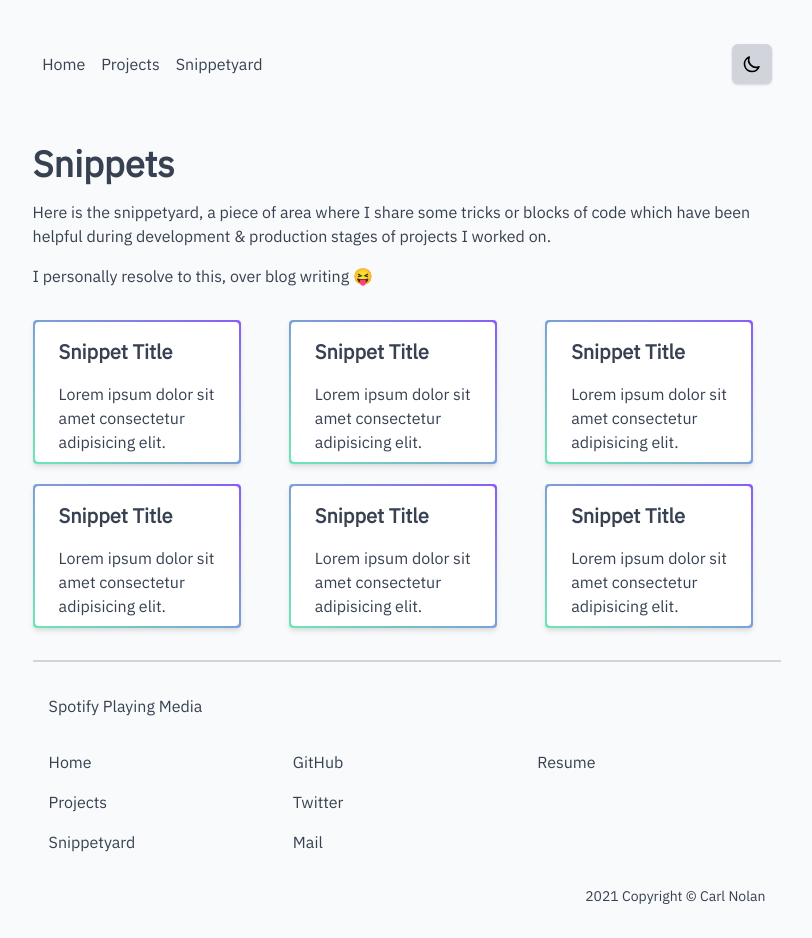
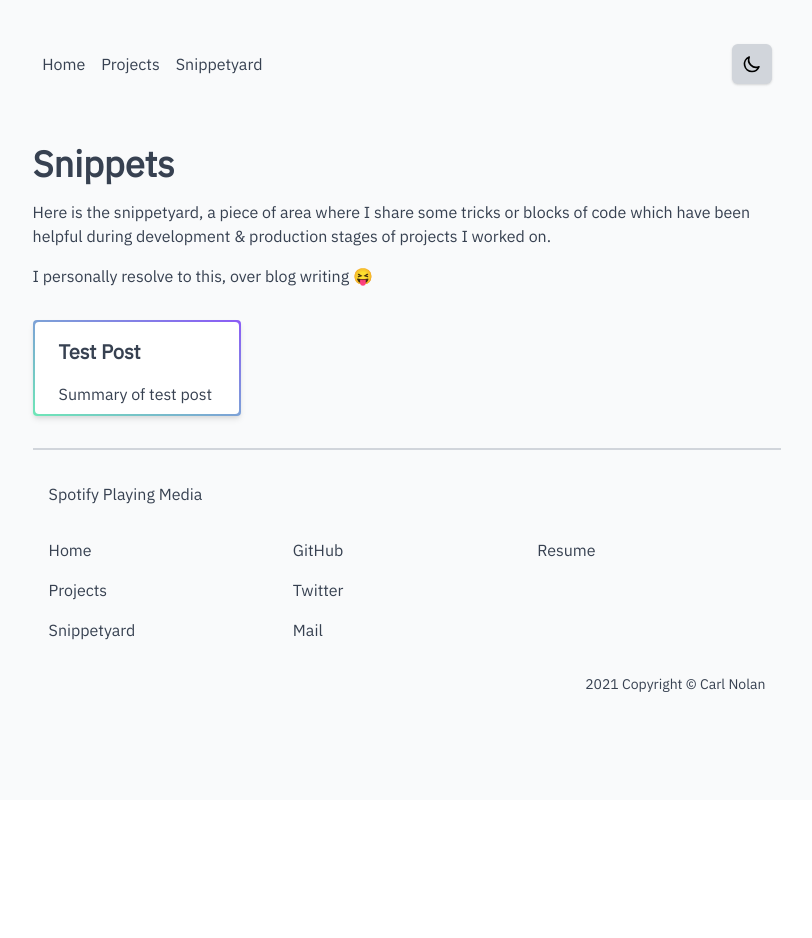
Before and after one commit to cvrlnolan/carlnolan.me, a Next.js app: page /snippets in a window 1280 px wide. Shown: the whole page, without its empty margins (233-1045 px from the left). After the commit the page ends 800 px from the top, so only its background shows below. Built offline with nearby package versions, Linux system fonts and the light colour scheme.

Commit message:
next-mdx-remote setup for Snippets

```diff
--- a/components/projects/projectsPage.tsx
+++ b/components/projects/projectsPage.tsx
@@ -11,8 +11,8 @@ const ProjectsPage = () => {
           Projects
         </p>
         <p className="text-gray-700 dark:text-gray-300">
-          Welcome to my project gallery where I showcase hobby & experimental
-          projects with regards to my skill set.
+          Welcome to my open-source project gallery where I showcase hobby &
+          experimental projects with regards to my skill set.
         </p>
       </div>
       <div className="grid w-full grid-cols-1 md:grid-cols-2 lg:grid-cols-3 gap-5">
--- /dev/null
+++ b/components/snippets/mdxComponents.tsx
@@ -0,0 +1,7 @@
+import React from "react";
+
+const MDXComponents = {
+  h1: (props: any) => <p className="text-4xl tracking-tight" {...props} />,
+};
+
+export default MDXComponents;
--- a/components/snippets/snippetCard.tsx
+++ b/components/snippets/snippetCard.tsx
@@ -1,22 +1,32 @@
 import React from "react";
+import Link from "next/link";
 
-const SnippetCard = () => {
+type Props = {
+  title: string;
+  publishedAt: string;
+  summary: string;
+  slug: string;
+};
+
+const SnippetCard = (props: Props) => {
   return (
     <>
-      <div className="w-full md:w-52 rounded shadow-md p-0.5 bg-gradient-to-tr from-green-300 to-purple-500">
+      <Link href={`/snippets/${props.slug}`} passHref>
+        <div className="w-full md:w-52 rounded shadow-md p-0.5 bg-gradient-to-tr from-green-300 to-purple-500 cursor-pointer transform motion-safe:hover:scale-110 transition-transform duration-150">
           <div className="flex-col h-full bg-white dark:bg-gray-800 overflow-hidden rounded">
             <div className="px-6 py-4">
               <div className="font-bold text-xl text-gray-700 dark:text-gray-300">
-              Snippet Title
+                {props.title}
               </div>
             </div>
             <div className="flex flex-wrap px-6 pb-2">
               <p className="text-gray-700 dark:text-gray-300">
-              Lorem ipsum dolor sit amet consectetur adipisicing elit.
+                {props.summary}
               </p>
             </div>
           </div>
         </div>
+      </Link>
     </>
   );
 };
--- a/components/snippets/snippetsPage.tsx
+++ b/components/snippets/snippetsPage.tsx
@@ -1,7 +1,24 @@
 import React from "react";
 import SnippetCard from "@/components/snippets/snippetCard";
 
-const SnippetsPage = () => {
+type Data = {
+  title: string;
+  publishedAt: string;
+  summary: string;
+  slug: string;
+};
+
+type BlogProps = {
+  content: string;
+  data: Data;
+  filePath: string;
+};
+
+type Props = {
+  posts: BlogProps[];
+};
+
+const SnippetsPage = (props: Props) => {
   return (
     <>
       <div className="block w-full my-8 space-y-4">
@@ -18,8 +35,17 @@ const SnippetsPage = () => {
         </p>
       </div>
       <div className="grid w-full grid-cols-1 md:grid-cols-2 lg:grid-cols-3 gap-5">
-        {[...Array(6)].map((e: any, i: number) => (
+        {/* {[...Array(6)].map((e: any, i: number) => (
           <SnippetCard key={i} />
+        ))} */}
+        {props.posts.map((post: BlogProps) => (
+          <SnippetCard
+            key={post.data.title}
+            title={post.data.title}
+            publishedAt={post.data.publishedAt}
+            summary={post.data.summary}
+            slug={post.data.slug}
+          />
         ))}
       </div>
     </>
--- /dev/null
+++ b/data/snippets/test-post.mdx
@@ -0,0 +1,16 @@
+---
+title: "Test Post"
+publishedAt: "2021-12-01"
+summary: "Summary of test post"
+slug: "test-post"
+---
+
+# Test Post
+
+### There's no part of that sentence I didn't like!
+
+So, how 'bout them Knicks? Spare me your space age technobabble, Attila the Hun! All I want is to be a monkey of moderate intelligence who wears a suit… that's why I'm transferring to business school!
+
+- You lived before you met me?!
+- Eeeee! Now say "nuclear wessels"!
+- Uh, is the puppy mechanical in any way?
--- /dev/null
+++ b/layouts/snippetLayout.tsx
@@ -0,0 +1,12 @@
+import React from "react";
+import Navbar from "@/components/navbar";
+
+const SnippetLayout = ({ children }: any) => {
+  return (
+    <>
+      <Navbar>{children}</Navbar>
+    </>
+  );
+};
+
+export default SnippetLayout;
--- /dev/null
+++ b/lib/getMDX.ts
@@ -0,0 +1,31 @@
+import fs from "fs";
+import path from "path";
+import matter from "gray-matter";
+import { serialize } from "next-mdx-remote/serialize";
+
+export const root = process.cwd();
+
+export async function getFiles(type: string) {
+  return fs.readdirSync(path.join(root, "data", type));
+}
+
+export async function getFileBySlug(type: string, slug: string) {
+  const source = slug
+    ? fs.readFileSync(path.join(root, "data", type, `${slug}.mdx`), "utf-8")
+    : fs.readFileSync(path.join(root, "data", `${type}.mdx`), "utf-8");
+  const { data, content } = matter(source);
+  const mdxSource = await serialize(content, {
+    mdxOptions: {
+      remarkPlugins: [],
+      rehypePlugins: [],
+    },
+    scope: data,
+  });
+  return {
+    mdxSource,
+    frontMatter: {
+      slug: slug || null,
+      ...data,
+    },
+  };
+}
--- a/package.json
+++ b/package.json
@@ -9,7 +9,9 @@
   },
   "dependencies": {
     "@heroicons/react": "^1.0.5",
+    "gray-matter": "^4.0.3",
     "next": "12.0.4",
+    "next-mdx-remote": "^3.0.8",
     "next-themes": "^0.0.15",
     "react": "17.0.2",
     "react-dom": "17.0.2"
--- /dev/null
+++ b/pages/snippets/[slug].tsx
@@ -0,0 +1,44 @@
+import React from "react";
+import Head from "next/head";
+import type { GetStaticPaths, GetStaticProps } from "next";
+import { MDXRemote, MDXRemoteSerializeResult } from "next-mdx-remote";
+import { getFiles, getFileBySlug } from "@/lib/getMDX";
+import SnippetLayout from "layouts/snippetLayout";
+import MDXComponents from "@/components/snippets/mdxComponents";
+
+type Props = {
+  mdxSource: MDXRemoteSerializeResult;
+  frontMatter: any;
+};
+
+export default function Snippet({ mdxSource, frontMatter }: Props) {
+  return (
+    <>
+      <Head>
+        <title>{frontMatter.title}</title>
+      </Head>
+      <SnippetLayout>
+        <MDXRemote {...mdxSource} components={MDXComponents} />
+      </SnippetLayout>
+    </>
+  );
+}
+
+export const getStaticPaths: GetStaticPaths = async () => {
+  const paths = (await getFiles("snippets"))
+    .map((path: string) => path.replace(/\.mdx?$/, ""))
+    .map((slug: string) => ({ params: { slug } }));
+
+  return {
+    paths,
+    fallback: false,
+  };
+};
+
+export const getStaticProps: GetStaticProps = async ({ params }) => {
+  const posts = await getFileBySlug("snippets", params?.slug as string);
+
+  return {
+    props: posts,
+  };
+};
--- a/pages/snippets/index.tsx
+++ b/pages/snippets/index.tsx
@@ -1,20 +1,59 @@
-import type { NextPage } from "next";
+import fs from "fs";
+import matter from "gray-matter";
+import path from "path";
+import { GetStaticProps } from "next";
 import React from "react";
 import Head from "next/head";
 import Navbar from "@/components/navbar";
 import SnippetsPage from "@/components/snippets/snippetsPage";
+import { root, getFiles } from "@/lib/getMDX";
 
-const Snippets: NextPage = () => {
+type Data = {
+  title: string;
+  publishedAt: string;
+  summary: string;
+  slug: string;
+};
+
+type BlogProps = {
+  content: string;
+  data: Data;
+  filePath: string;
+};
+
+type Props = {
+  posts: BlogProps[];
+};
+
+function Snippets(props: Props) {
   return (
     <>
       <Head>
         <title>Snippets</title>
       </Head>
       <Navbar>
-        <SnippetsPage />
+        <SnippetsPage posts={props.posts} />
       </Navbar>
     </>
   );
+}
+
+export const getStaticProps: GetStaticProps = async () => {
+  const posts = (await getFiles("snippets")).map((filePath: string) => {
+    const source = fs.readFileSync(
+      path.join(root, "data", "snippets", filePath)
+    );
+    const { content, data } = matter(source);
+    return {
+      content,
+      data,
+      filePath,
+    };
+  });
+
+  return {
+    props: { posts },
+  };
 };
 
 export default Snippets;
--- a/tsconfig.json
+++ b/tsconfig.json
@@ -17,7 +17,10 @@
     "baseUrl": ".",
     "paths": {
       "@/components/*": ["components/*"],
-      "@/assets/*": ["assets/*"]
+      "@/assets/*": ["assets/*"],
+      "@/lib/*": ["lib/*"],
+      "@/data/*": ["data/*"],
+      "@/layouts/*": ["layouts/*"]
     }
   },
   "include": ["next-env.d.ts", "**/*.ts", "**/*.tsx"],
```
Also changed, not shown: next.config.js (line endings or trailing spaces), 1 other file (tests, documents, lock files or other folders). Lines whose indentation alone changed are shown as unchanged.
